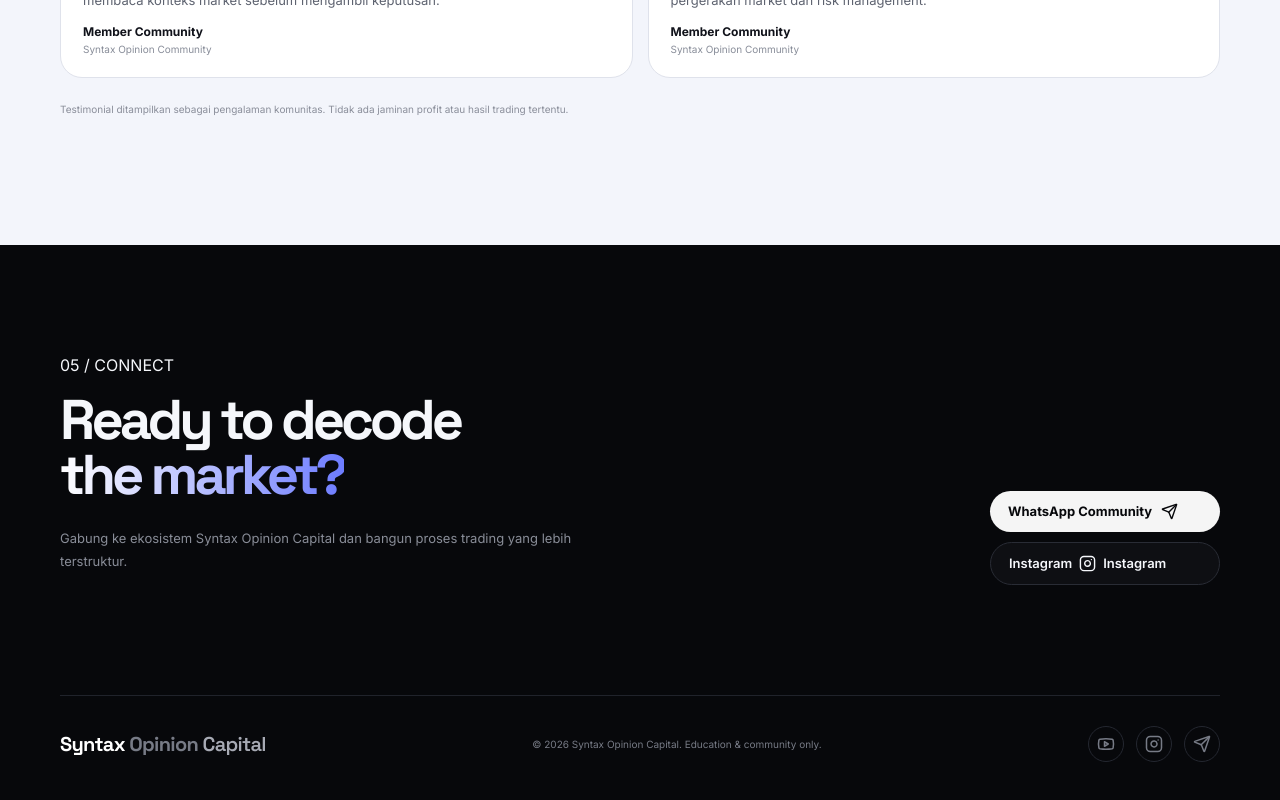
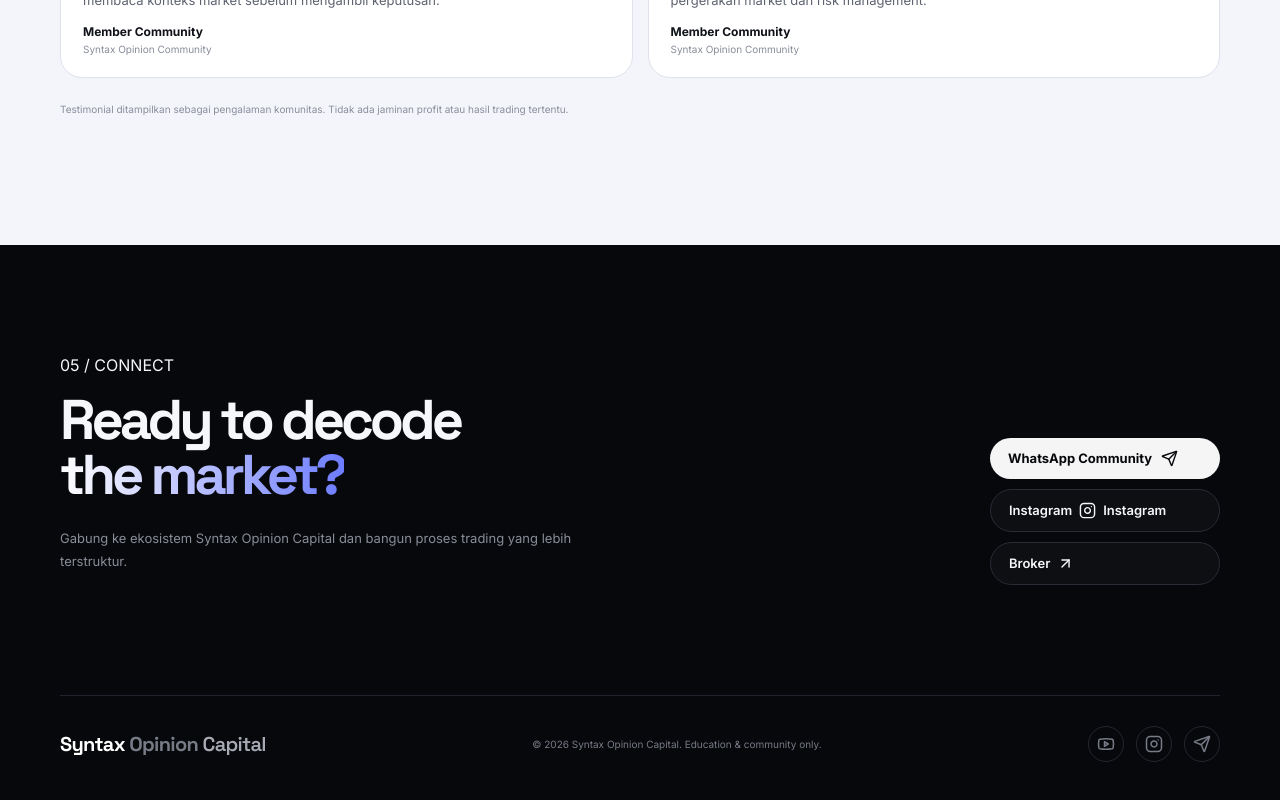
Before and after one commit to aroutdigital-gif/SYNTAX-OPINION-CAPITAL, a Next.js app: page / in a window 1280 px wide. Shown: the part 3891-4691 px from the top of the page. Built offline with nearby package versions, Linux system fonts and the light colour scheme.

Commit message:
Update page.tsx

```diff
--- a/app/page.tsx
+++ b/app/page.tsx
@@ -71,7 +71,16 @@
   target="_blank"
   rel="noopener noreferrer"
 >
-  Instagram <Instagram size={17} /> Instagram</a></div></section>
+  Instagram <Instagram size={17} /> Instagram</a>
+
+      <a
+    className="secondary"
+    href="LINK_BROKER_KAMU"
+    target="_blank"
+    rel="noopener noreferrer"
+  >
+    Broker <ArrowUpRight size={17} />
+  </a></div></section>
 
       <footer className="footer shell"><div className="brand"><span>Syntax</span> Opinion <b>Capital</b></div><p>© 2026 Syntax Opinion Capital. Education & community only.</p><div className="social"><a href="#home"><Youtube size={18}/></a><a href="https://www.instagram.com/"><Instagram size={18}/></a><a href="https://t.me/"><Send size={18}/></a></div></footer>
     </main>
```
